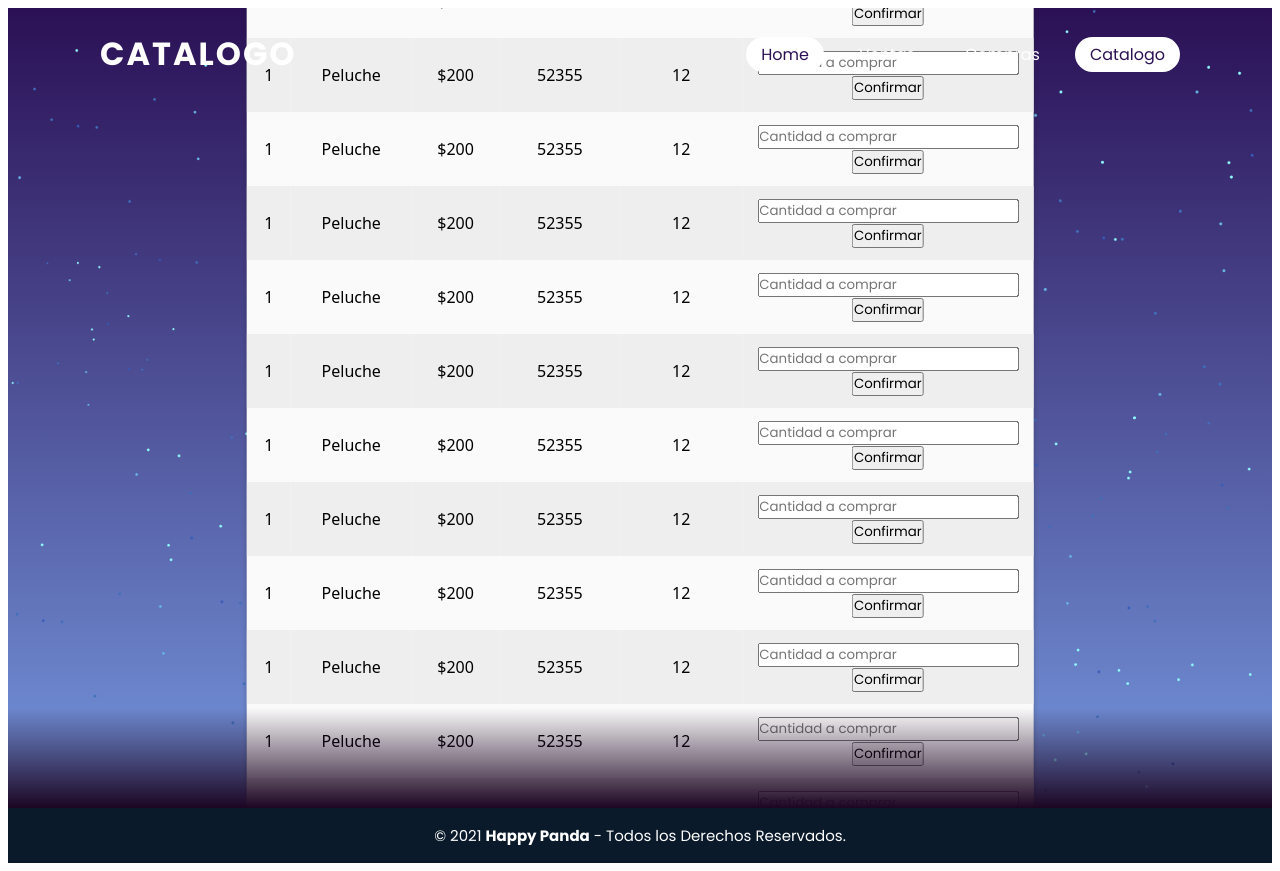
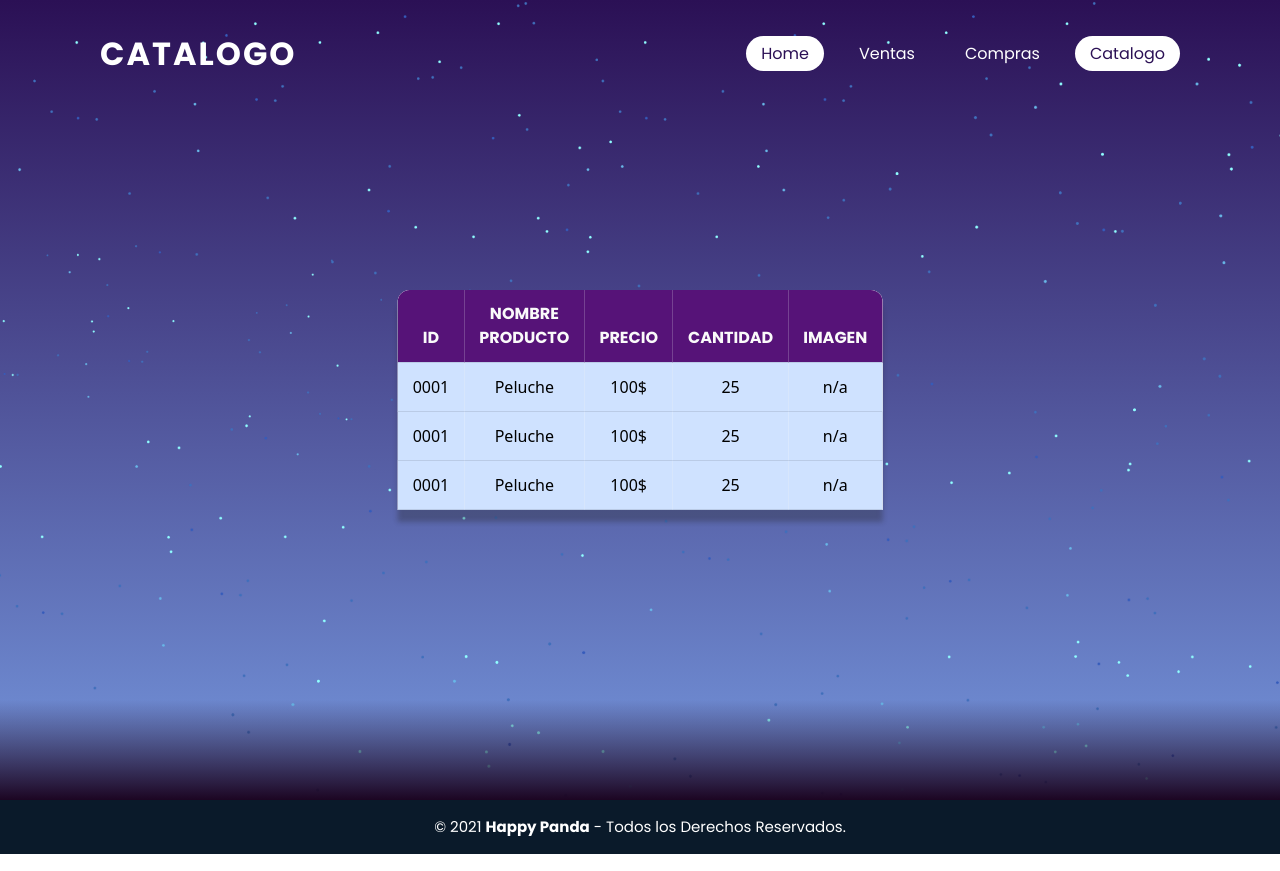
Before and after one commit to ManuelBdv/Happy-Panda, an Angular app: page /catalogo in a window 1280 px wide. Built offline with nearby package versions, Linux system fonts and the light colour scheme.

Commit message:
Added bootstrap and tables w/bs
Cambié las tablas de puro html por bootstrap

```diff
--- a/angular.json
+++ b/angular.json
@@ -23,7 +23,8 @@
               "src/assets"
             ],
             "styles": [
-              "src/styles.css"
+              "src/styles.css",
+              "node_modules/bootstrap/dist/css/bootstrap.min.css"
             ],
             "scripts": []
           },
--- a/package.json
+++ b/package.json
@@ -18,6 +18,7 @@
     "@angular/platform-browser": "^14.2.0",
     "@angular/platform-browser-dynamic": "^14.2.0",
     "@angular/router": "^14.2.0",
+    "bootstrap": "^5.2.3",
     "rxjs": "~7.5.0",
     "tslib": "^2.3.0",
     "zone.js": "~0.11.4"
--- a/src/app/catalogo/catalogo.component.html
+++ b/src/app/catalogo/catalogo.component.html
@@ -21,135 +21,51 @@
         </header>
         <section>
             <img src="../../assets/img/stars.png" id="stars">
+            <div class="card">
+                <div class="card-header">
+                    Catalogo
+                </div>
+                <div class="card-body">
+                    <div class="table-responsive">
+                        <table class="table table-primary">
+                            <thead>
+                                <tr>
+                                    <th scope="col">Id</th>
+                                    <th scope="col">Nombre Producto</th>
+                                    <th scope="col">Precio</th>
+                                    <th scope="col">Cantidad</th>
+                                    <th scope="col">Imagen</th>
+                                </tr>
+                            </thead>
+                            <tbody>
+                                <tr class="">
+                                    <td>0001</td>
+                                    <td>Peluche</td>
+                                    <td>100$</td>
+                                    <td>25</td>
+                                    <td>n/a</td>
+                                </tr>
+                                <tr class="">
+                                    <td>0001</td>
+                                    <td>Peluche</td>
+                                    <td>100$</td>
+                                    <td>25</td>
+                                    <td>n/a</td>
+                                </tr>
+                                <tr class="">
+                                    <td>0001</td>
+                                    <td>Peluche</td>
+                                    <td>100$</td>
+                                    <td>25</td>
+                                    <td>n/a</td>
+                                </tr>
+                            </tbody>
+                        </table>
+                    </div>
 
-            <table>
-                <tr>
-                    <th>#</th>
-                    <th>Nombre Producto</th>
-                    <th>Precio</th>
-                    <th>ID de producto</th>
-                    <th>Cantidad disponible</th>
-                    <th>Checkbox</th>
-                </tr>
+                </div>
+            </div>
 
-                <tr>
-                    <td>1</td>
-                    <td>Peluche</td>
-                    <td>$200</td>
-                    <td>52355</td>
-                    <td>12</td>
-                    <td><input type="text" placeholder="Cantidad a comprar"> <input type="submit" value="Confirmar"></td>
-                </tr>
-
-                <tr>
-                    <td>1</td>
-                    <td>Peluche</td>
-                    <td>$200</td>
-                    <td>52355</td>
-                    <td>12</td>
-                    <td><input type="text" placeholder="Cantidad a comprar"> <input type="submit" value="Confirmar"></td>
-                </tr>
-
-                <tr>
-                    <td>1</td>
-                    <td>Peluche</td>
-                    <td>$200</td>
-                    <td>52355</td>
-                    <td>12</td>
-                    <td><input type="text" placeholder="Cantidad a comprar"> <input type="submit" value="Confirmar"></td>
-                </tr>
-
-                <tr>
-                    <td>1</td>
-                    <td>Peluche</td>
-                    <td>$200</td>
-                    <td>52355</td>
-                    <td>12</td>
-                    <td><input type="text" placeholder="Cantidad a comprar"> <input type="submit" value="Confirmar"></td>
-                </tr>
-
-                <tr>
-                    <td>1</td>
-                    <td>Peluche</td>
-                    <td>$200</td>
-                    <td>52355</td>
-                    <td>12</td>
-                    <td><input type="text" placeholder="Cantidad a comprar"> <input type="submit" value="Confirmar"></td>
-                </tr>
-
-                <tr>
-                    <td>1</td>
-                    <td>Peluche</td>
-                    <td>$200</td>
-                    <td>52355</td>
-                    <td>12</td>
-                    <td><input type="text" placeholder="Cantidad a comprar"> <input type="submit" value="Confirmar"></td>
-                </tr>
-
-                <tr>
-                    <td>1</td>
-                    <td>Peluche</td>
-                    <td>$200</td>
-                    <td>52355</td>
-                    <td>12</td>
-                    <td><input type="text" placeholder="Cantidad a comprar"> <input type="submit" value="Confirmar"></td>
-                </tr>
-
-                <tr>
-                    <td>1</td>
-                    <td>Peluche</td>
-                    <td>$200</td>
-                    <td>52355</td>
-                    <td>12</td>
-                    <td><input type="text" placeholder="Cantidad a comprar"> <input type="submit" value="Confirmar"></td>
-                </tr>
-
-                <tr>
-                    <td>1</td>
-                    <td>Peluche</td>
-                    <td>$200</td>
-                    <td>52355</td>
-                    <td>12</td>
-                    <td><input type="text" placeholder="Cantidad a comprar"> <input type="submit" value="Confirmar"></td>
-                </tr>
-
-                <tr>
-                    <td>1</td>
-                    <td>Peluche</td>
-                    <td>$200</td>
-                    <td>52355</td>
-                    <td>12</td>
-                    <td><input type="text" placeholder="Cantidad a comprar"> <input type="submit" value="Confirmar"></td>
-                </tr>
-
-                <tr>
-                    <td>1</td>
-                    <td>Peluche</td>
-                    <td>$200</td>
-                    <td>52355</td>
-                    <td>12</td>
-                    <td><input type="text" placeholder="Cantidad a comprar"> <input type="submit" value="Confirmar"></td>
-                </tr>
-
-                <tr>
-                    <td>1</td>
-                    <td>Peluche</td>
-                    <td>$200</td>
-                    <td>52355</td>
-                    <td>12</td>
-                    <td><input type="text" placeholder="Cantidad a comprar"> <input type="submit" value="Confirmar"></td>
-                </tr>
-
-                <tr>
-                    <td>1</td>
-                    <td>Peluche</td>
-                    <td>$200</td>
-                    <td>52355</td>
-                    <td>12</td>
-                    <td><input type="text" placeholder="Cantidad a comprar"> <input type="submit" value="Confirmar"></td>
-                </tr>
-
-            </table>
         </section>
     </body>
 
--- a/src/app/compra/compra.component.html
+++ b/src/app/compra/compra.component.html
@@ -22,134 +22,50 @@
         <section>
             <img src="../../assets/img/stars.png" id="stars">
 
-            <table>
-                <tr>
-                    <th>#</th>
-                    <th>Nombre Producto</th>
-                    <th>Precio</th>
-                    <th>ID de producto</th>
-                    <th>Cantidad disponible</th>
-                    <th>Checkbox</th>
-                </tr>
+            <div class="card">
+                <div class="card-header">
+                    Catalogo
+                </div>
+                <div class="card-body">
+                    <div class="table-responsive">
+                        <table class="table table-primary">
+                            <thead>
+                                <tr>
+                                    <th scope="col">Id</th>
+                                    <th scope="col">Nombre Producto</th>
+                                    <th scope="col">Precio</th>
+                                    <th scope="col">Cantidad</th>
+                                    <th scope="col">Accion</th>
+                                </tr>
+                            </thead>
+                            <tbody>
+                                <tr class="">
+                                    <td>0001</td>
+                                    <td>Peluche</td>
+                                    <td>100$</td>
+                                    <td>25</td>
+                                    <td>n/a</td>
+                                </tr>
+                                <tr class="">
+                                    <td>0001</td>
+                                    <td>Peluche</td>
+                                    <td>100$</td>
+                                    <td>25</td>
+                                    <td>n/a</td>
+                                </tr>
+                                <tr class="">
+                                    <td>0001</td>
+                                    <td>Peluche</td>
+                                    <td>100$</td>
+                                    <td>25</td>
+                                    <td>n/a</td>
+                                </tr>
+                            </tbody>
+                        </table>
+                    </div>
 
-                <tr>
-                    <td>1</td>
-                    <td>Peluche</td>
-                    <td>$200</td>
-                    <td>52355</td>
-                    <td>12</td>
-                    <td><input type="text" placeholder="Cantidad a comprar"> <input type="submit" value="Confirmar"></td>
-                </tr>
-
-                <tr>
-                    <td>1</td>
-                    <td>Peluche</td>
-                    <td>$200</td>
-                    <td>52355</td>
-                    <td>12</td>
-                    <td><input type="text" placeholder="Cantidad a comprar"> <input type="submit" value="Confirmar"></td>
-                </tr>
-
-                <tr>
-                    <td>1</td>
-                    <td>Peluche</td>
-                    <td>$200</td>
-                    <td>52355</td>
-                    <td>12</td>
-                    <td><input type="text" placeholder="Cantidad a comprar"> <input type="submit" value="Confirmar"></td>
-                </tr>
-
-                <tr>
-                    <td>1</td>
-                    <td>Peluche</td>
-                    <td>$200</td>
-                    <td>52355</td>
-                    <td>12</td>
-                    <td><input type="text" placeholder="Cantidad a comprar"> <input type="submit" value="Confirmar"></td>
-                </tr>
-
-                <tr>
-                    <td>1</td>
-                    <td>Peluche</td>
-                    <td>$200</td>
-                    <td>52355</td>
-                    <td>12</td>
-                    <td><input type="text" placeholder="Cantidad a comprar"> <input type="submit" value="Confirmar"></td>
-                </tr>
-
-                <tr>
-                    <td>1</td>
-                    <td>Peluche</td>
-                    <td>$200</td>
-                    <td>52355</td>
-                    <td>12</td>
-                    <td><input type="text" placeholder="Cantidad a comprar"> <input type="submit" value="Confirmar"></td>
-                </tr>
-
-                <tr>
-                    <td>1</td>
-                    <td>Peluche</td>
-                    <td>$200</td>
-                    <td>52355</td>
-                    <td>12</td>
-                    <td><input type="text" placeholder="Cantidad a comprar"> <input type="submit" value="Confirmar"></td>
-                </tr>
-
-                <tr>
-                    <td>1</td>
-                    <td>Peluche</td>
-                    <td>$200</td>
-                    <td>52355</td>
-                    <td>12</td>
-                    <td><input type="text" placeholder="Cantidad a comprar"> <input type="submit" value="Confirmar"></td>
-                </tr>
-
-                <tr>
-                    <td>1</td>
-                    <td>Peluche</td>
-                    <td>$200</td>
-                    <td>52355</td>
-                    <td>12</td>
-                    <td><input type="text" placeholder="Cantidad a comprar"> <input type="submit" value="Confirmar"></td>
-                </tr>
-
-                <tr>
-                    <td>1</td>
-                    <td>Peluche</td>
-                    <td>$200</td>
-                    <td>52355</td>
-                    <td>12</td>
-                    <td><input type="text" placeholder="Cantidad a comprar"> <input type="submit" value="Confirmar"></td>
-                </tr>
-
-                <tr>
-                    <td>1</td>
-                    <td>Peluche</td>
-                    <td>$200</td>
-                    <td>52355</td>
-                    <td>12</td>
-                    <td><input type="text" placeholder="Cantidad a comprar"> <input type="submit" value="Confirmar"></td>
-                </tr>
-
-                <tr>
-                    <td>1</td>
-                    <td>Peluche</td>
-                    <td>$200</td>
-                    <td>52355</td>
-                    <td>12</td>
-                    <td><input type="text" placeholder="Cantidad a comprar"> <input type="submit" value="Confirmar"></td>
-                </tr>
-
-                <tr>
-                    <td>1</td>
-                    <td>Peluche</td>
-                    <td>$200</td>
-                    <td>52355</td>
-                    <td>12</td>
-                    <td><input type="text" placeholder="Cantidad a comprar"> <input type="submit" value="Confirmar"></td>
-                </tr>
-
-            </table>
+                </div>
+            </div>
         </section>
     </body>
 
--- a/src/app/venta/venta.component.html
+++ b/src/app/venta/venta.component.html
@@ -22,134 +22,50 @@
         <section>
             <img src="../../assets/img/stars.png" id="stars">
 
-            <table>
-                <tr>
-                    <th>#</th>
-                    <th>Nombre Producto</th>
-                    <th>Precio</th>
-                    <th>ID de producto</th>
-                    <th>Cantidad disponible</th>
-                    <th>Checkbox</th>
-                </tr>
+            <div class="card">
+                <div class="card-header">
+                    Catalogo
+                </div>
+                <div class="card-body">
+                    <div class="table-responsive">
+                        <table class="table table-primary">
+                            <thead>
+                                <tr>
+                                    <th scope="col">Id</th>
+                                    <th scope="col">Nombre Producto</th>
+                                    <th scope="col">Precio</th>
+                                    <th scope="col">Cantidad</th>
+                                    <th scope="col">Accion</th>
+                                </tr>
+                            </thead>
+                            <tbody>
+                                <tr class="">
+                                    <td>0001</td>
+                                    <td>Peluche</td>
+                                    <td>100$</td>
+                                    <td>25</td>
+                                    <td>n/a</td>
+                                </tr>
+                                <tr class="">
+                                    <td>0001</td>
+                                    <td>Peluche</td>
+                                    <td>100$</td>
+                                    <td>25</td>
+                                    <td>n/a</td>
+                                </tr>
+                                <tr class="">
+                                    <td>0001</td>
+                                    <td>Peluche</td>
+                                    <td>100$</td>
+                                    <td>25</td>
+                                    <td>n/a</td>
+                                </tr>
+                            </tbody>
+                        </table>
+                    </div>
 
-                <tr>
-                    <td>1</td>
-                    <td>Peluche</td>
-                    <td>$200</td>
-                    <td>52355</td>
-                    <td>12</td>
-                    <td><input type="text" placeholder="Cantidad a comprar"> <input type="submit" value="Confirmar"></td>
-                </tr>
-
-                <tr>
-                    <td>1</td>
-                    <td>Peluche</td>
-                    <td>$200</td>
-                    <td>52355</td>
-                    <td>12</td>
-                    <td><input type="text" placeholder="Cantidad a comprar"> <input type="submit" value="Confirmar"></td>
-                </tr>
-
-                <tr>
-                    <td>1</td>
-                    <td>Peluche</td>
-                    <td>$200</td>
-                    <td>52355</td>
-                    <td>12</td>
-                    <td><input type="text" placeholder="Cantidad a comprar"> <input type="submit" value="Confirmar"></td>
-                </tr>
-
-                <tr>
-                    <td>1</td>
-                    <td>Peluche</td>
-                    <td>$200</td>
-                    <td>52355</td>
-                    <td>12</td>
-                    <td><input type="text" placeholder="Cantidad a comprar"> <input type="submit" value="Confirmar"></td>
-                </tr>
-
-                <tr>
-                    <td>1</td>
-                    <td>Peluche</td>
-                    <td>$200</td>
-                    <td>52355</td>
-                    <td>12</td>
-                    <td><input type="text" placeholder="Cantidad a comprar"> <input type="submit" value="Confirmar"></td>
-                </tr>
-
-                <tr>
-                    <td>1</td>
-                    <td>Peluche</td>
-                    <td>$200</td>
-                    <td>52355</td>
-                    <td>12</td>
-                    <td><input type="text" placeholder="Cantidad a comprar"> <input type="submit" value="Confirmar"></td>
-                </tr>
-
-                <tr>
-                    <td>1</td>
-                    <td>Peluche</td>
-                    <td>$200</td>
-                    <td>52355</td>
-                    <td>12</td>
-                    <td><input type="text" placeholder="Cantidad a comprar"> <input type="submit" value="Confirmar"></td>
-                </tr>
-
-                <tr>
-                    <td>1</td>
-                    <td>Peluche</td>
-                    <td>$200</td>
-                    <td>52355</td>
-                    <td>12</td>
-                    <td><input type="text" placeholder="Cantidad a comprar"> <input type="submit" value="Confirmar"></td>
-                </tr>
-
-                <tr>
-                    <td>1</td>
-                    <td>Peluche</td>
-                    <td>$200</td>
-                    <td>52355</td>
-                    <td>12</td>
-                    <td><input type="text" placeholder="Cantidad a comprar"> <input type="submit" value="Confirmar"></td>
-                </tr>
-
-                <tr>
-                    <td>1</td>
-                    <td>Peluche</td>
-                    <td>$200</td>
-                    <td>52355</td>
-                    <td>12</td>
-                    <td><input type="text" placeholder="Cantidad a comprar"> <input type="submit" value="Confirmar"></td>
-                </tr>
-
-                <tr>
-                    <td>1</td>
-                    <td>Peluche</td>
-                    <td>$200</td>
-                    <td>52355</td>
-                    <td>12</td>
-                    <td><input type="text" placeholder="Cantidad a comprar"> <input type="submit" value="Confirmar"></td>
-                </tr>
-
-                <tr>
-                    <td>1</td>
-                    <td>Peluche</td>
-                    <td>$200</td>
-                    <td>52355</td>
-                    <td>12</td>
-                    <td><input type="text" placeholder="Cantidad a comprar"> <input type="submit" value="Confirmar"></td>
-                </tr>
-
-                <tr>
-                    <td>1</td>
-                    <td>Peluche</td>
-                    <td>$200</td>
-                    <td>52355</td>
-                    <td>12</td>
-                    <td><input type="text" placeholder="Cantidad a comprar"> <input type="submit" value="Confirmar"></td>
-                </tr>
-
-            </table>
+                </div>
+            </div>
         </section>
     </body>
 
```
Also changed, not shown: 1 other file (tests, documents, lock files or other folders).
